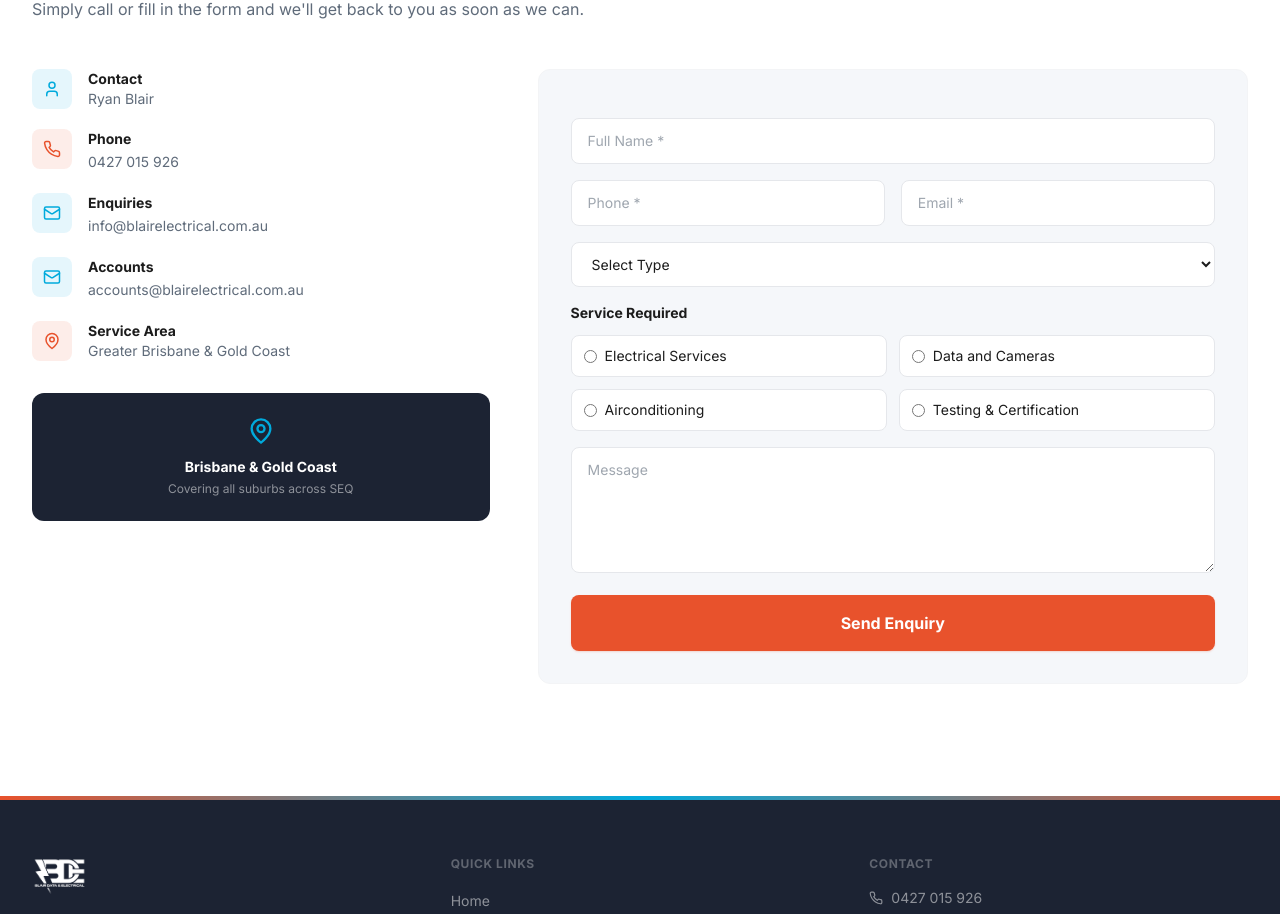
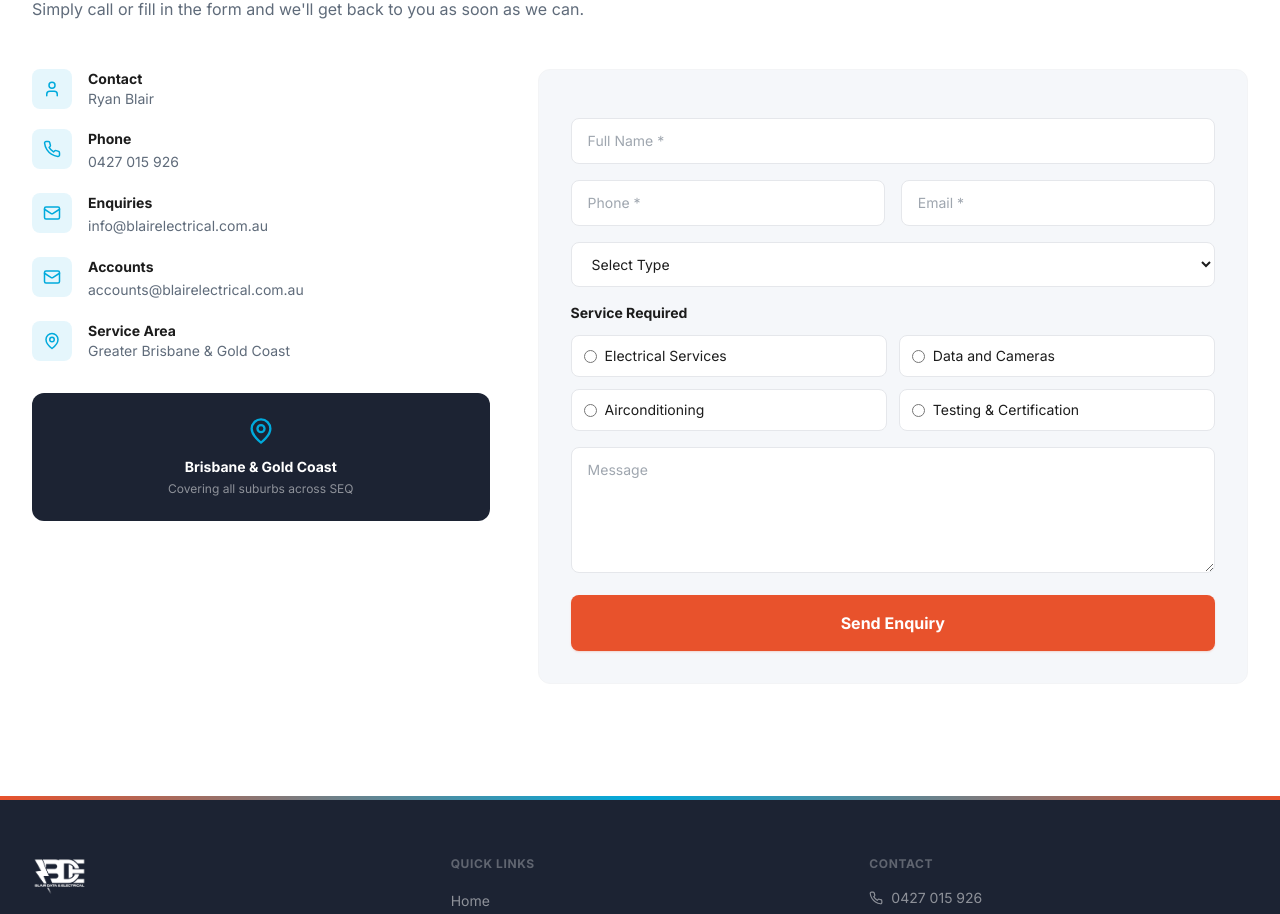
Before and after one commit to Coast-IT/blair-electrical, a Next.js app: page / in a window 1280 px wide. Shown: the part 3891-4805 px from the top of the page. Built offline with nearby package versions, Linux system fonts and the light colour scheme.

Commit message:
fix: unify contact icons to all brand-blue
https://claude.ai/code/session_01LpidxpojfRwCLnQb2Vyknq

```diff
--- a/components/Contact.tsx
+++ b/components/Contact.tsx
@@ -109,14 +109,14 @@ export default function Contact() {
                 </div>
               </div>
               <div className="flex items-start gap-4">
-                <div className="flex h-10 w-10 shrink-0 items-center justify-center rounded-lg bg-accent/10">
-                  <Phone size={18} className="text-accent" />
+                <div className="flex h-10 w-10 shrink-0 items-center justify-center rounded-lg bg-brand-blue/10">
+                  <Phone size={18} className="text-brand-blue" />
                 </div>
                 <div>
                   <p className="text-sm font-bold text-text-main">Phone</p>
                   <a
                     href="tel:0427015926"
-                    className="text-sm text-text-muted hover:text-accent transition-colors"
+                    className="text-sm text-text-muted hover:text-brand-blue transition-colors"
                   >
                     0427 015 926
                   </a>
@@ -151,8 +151,8 @@ export default function Contact() {
                 </div>
               </div>
               <div className="flex items-start gap-4">
-                <div className="flex h-10 w-10 shrink-0 items-center justify-center rounded-lg bg-accent/10">
-                  <MapPin size={18} className="text-accent" />
+                <div className="flex h-10 w-10 shrink-0 items-center justify-center rounded-lg bg-brand-blue/10">
+                  <MapPin size={18} className="text-brand-blue" />
                 </div>
                 <div>
                   <p className="text-sm font-bold text-text-main">
```
